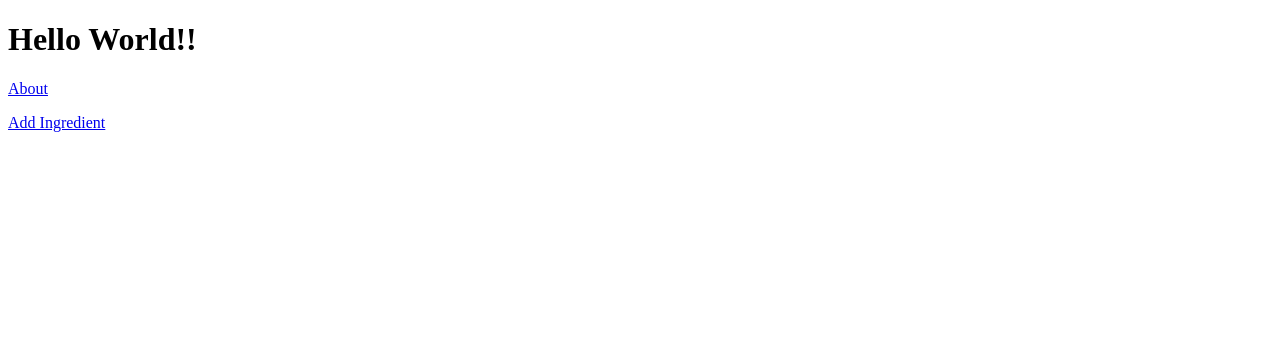
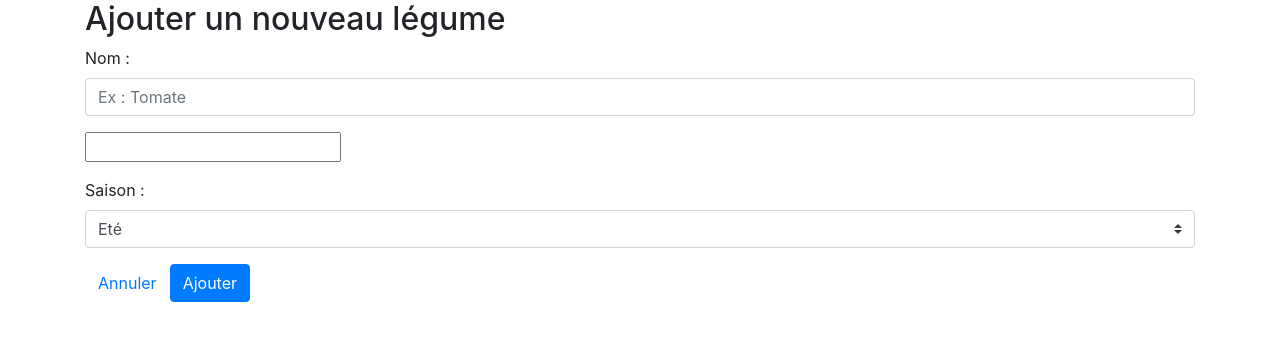
Before and after one commit to diplomegalo/WebTemplate, a React app in the folder Web/app/: page / in a window 1280 px wide. Shown: the top 340 px of the page. Built offline with nearby package versions, Linux system fonts and the light colour scheme.

Commit message:
try to add ingredient add with date picker

```diff
--- a/Web/app/package.json
+++ b/Web/app/package.json
@@ -20,6 +20,7 @@
     "@babel/preset-typescript": "^7.9.0",
     "@types/node": "^13.9.5",
     "@types/react": "^16.9.25",
+    "@types/react-datepicker": "^2.11.0",
     "@types/react-dom": "^16.9.5",
     "@types/webpack-env": "^1.15.1",
     "@typescript-eslint/eslint-plugin": "^2.25.0",
@@ -54,6 +55,7 @@
     "core-js": "^3.6.4",
     "react": "^16.13.1",
     "react-bootstrap": "^1.0.1",
+    "react-datepicker": "^2.15.0",
     "react-dom": "^16.13.1",
     "react-hot-loader": "^4.12.20"
   }
--- /dev/null
+++ b/Web/app/src/components/AddVegetable.tsx
@@ -0,0 +1,36 @@
+import React from "react";
+import Form from "react-bootstrap/esm/Form";
+import Button from "react-bootstrap/esm/Button";
+import DatePicker from "react-datepicker";
+
+interface IVegetable
+{
+    name: string;
+    season: "Winter" | "Fall" | "Summer" | "Spring";
+}
+
+export default () => (
+    <>
+        <h2>Ajouter un nouveau légume</h2>
+        <Form>
+            <Form.Group>
+                <Form.Label>Nom :</Form.Label>
+                <Form.Control type="text" placeholder="Ex : Tomate" />
+            </Form.Group>
+            <Form.Group>
+                <DatePicker onChange={(e) => console.log(e)} />
+            </Form.Group>
+            <Form.Group>
+                <Form.Label>Saison :</Form.Label>
+                <Form.Control as="select" custom>
+                    <option>Eté</option>
+                    <option>Automne</option>
+                    <option>Hiver</option>
+                    <option>Printemps</option>
+                </Form.Control>
+            </Form.Group>
+            <Button variant="link">Annuler</Button>
+            <Button variant="primary">Ajouter</Button>
+        </Form>
+    </>
+);
--- a/Web/app/src/components/App.tsx
+++ b/Web/app/src/components/App.tsx
@@ -1,10 +1,9 @@
 import React from "react";
-import Home from "components/Home";
 import Container from "react-bootstrap/esm/Container";
 import { hot } from "react-hot-loader/root";
-import Ingredients from "./Ingredients";
+import AddVegetable from "components/AddVegetable";
 
-const getComponent = (pathname: string) => (pathname === "add-ingredient" ? <Ingredients /> : <Home />);
+const getComponent = (pathname: string) => (pathname === "add-ingredient" ? <AddVegetable /> : <AddVegetable />);
 
 const App = () => (<Container>{getComponent(window.location.pathname)}</Container>);
 
--- a/Web/app/src/index.html
+++ b/Web/app/src/index.html
@@ -6,6 +6,12 @@
   <meta name="viewport" content="width=device-width, initial-scale=1, minimum-scale=1">
   <link rel="stylesheet" href="https://fonts.googleapis.com/css?family=Roboto:300,400,500,700&display=swap" />
   <link rel="stylesheet" href="https://fonts.googleapis.com/icon?family=Material+Icons" />
+  <link
+          rel="stylesheet"
+          href="https://maxcdn.bootstrapcdn.com/bootstrap/4.4.1/css/bootstrap.min.css"
+          integrity="sha384-Vkoo8x4CGsO3+Hhxv8T/Q5PaXtkKtu6ug5TOeNV6gBiFeWPGFN9MuhOf23Q9Ifjh"
+          crossorigin="anonymous"
+  />
 </head>
 <body>
 <div id="root"></div>
```
Also changed, not shown: Web/app/src/components/Ingredients.tsx (deleted, +0 -7 lines).
